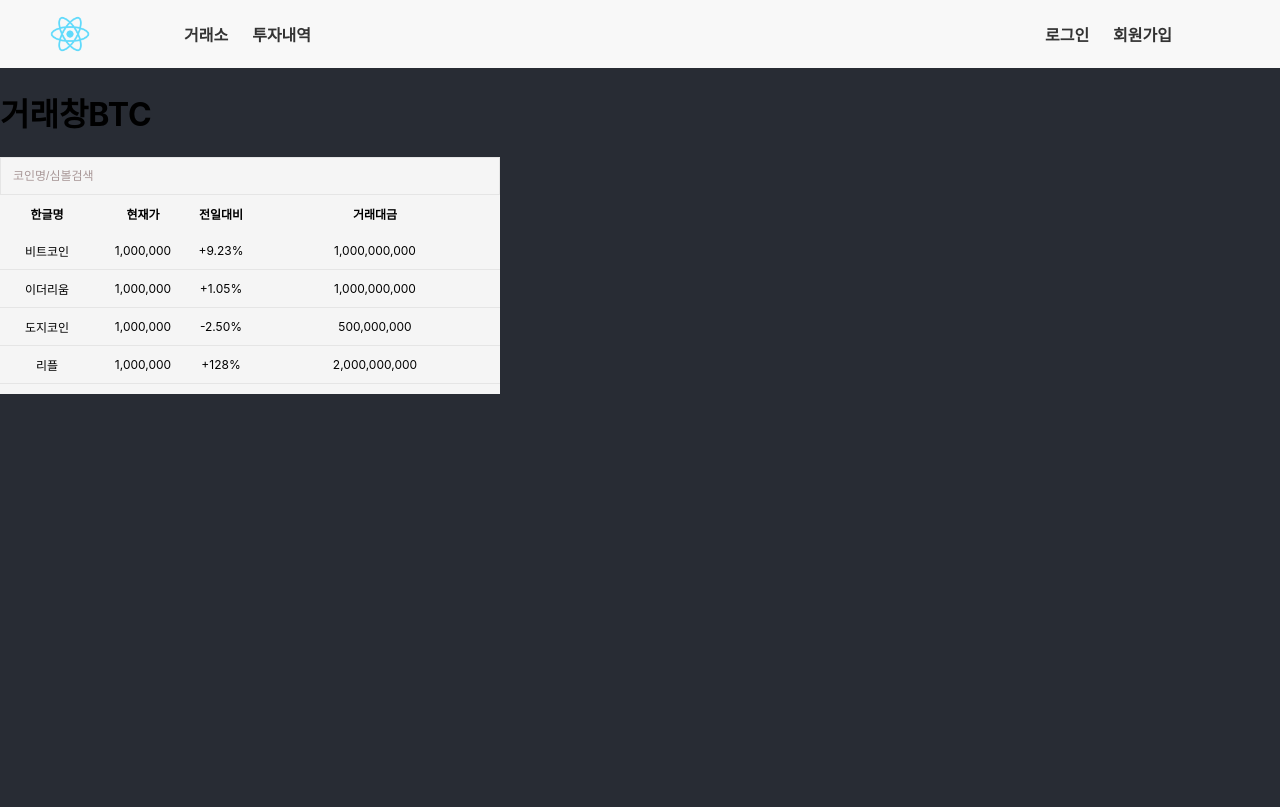
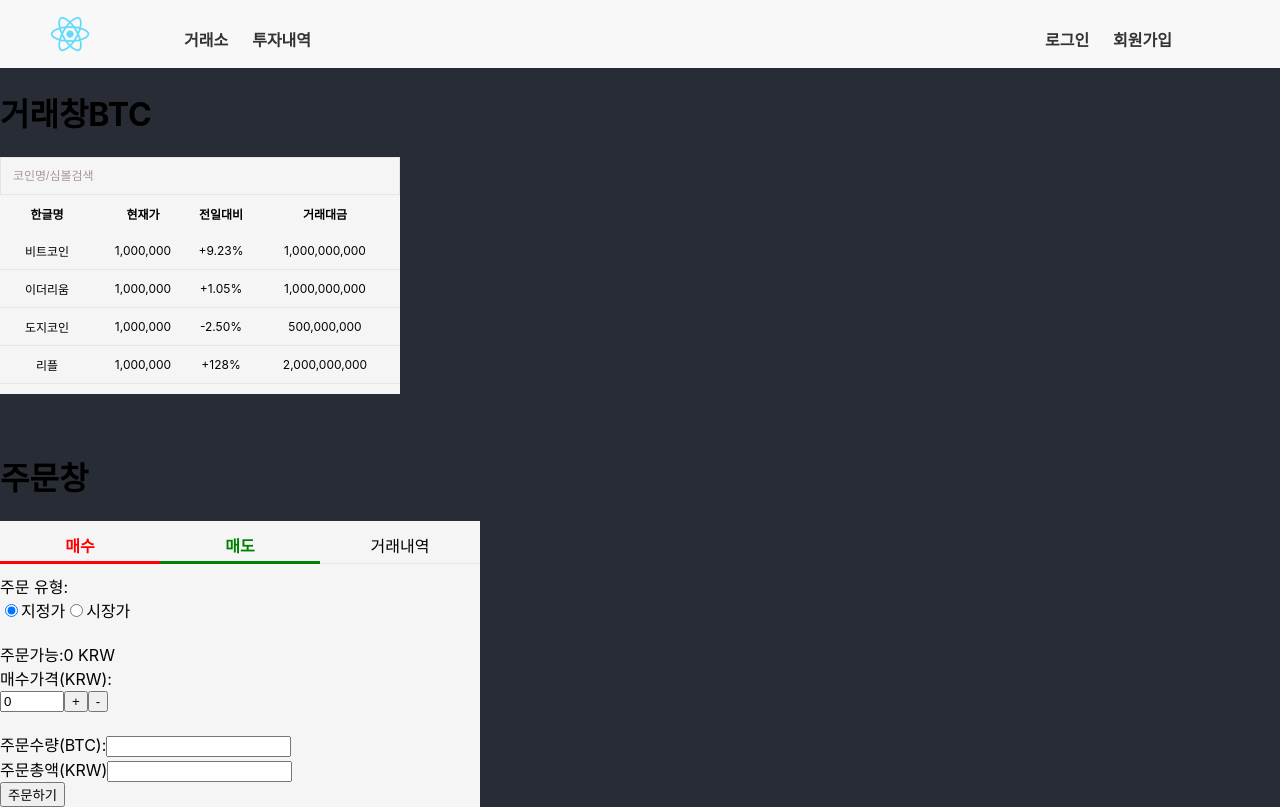
Before and after one commit to Donipop/downbit, a React (Create React App) app: page /trade in a window 1280 px wide. Built offline with nearby package versions, Linux system fonts and the light colour scheme.

Commit message:
trade페이지 주문창 제작중

```diff
--- a/src/App.tsx
+++ b/src/App.tsx
@@ -6,9 +6,9 @@ function App() {
     return (
         <BrowserRouter>
             <Routes>
-        <Route path="/" element={<Home/>} />
-        <Route path="/login" element={<Login/>} />
-        <Route path="/trade" element={<Trade/>} />
+                <Route path="/" element={<Home />} />
+                <Route path="/login" element={<Login />} />
+                <Route path="/trade" element={<Trade />} />
             </Routes>
         </BrowserRouter>
     );
--- a/src/components/layout/Header.tsx
+++ b/src/components/layout/Header.tsx
@@ -3,7 +3,7 @@ import styles from "./header.module.css";
 export default function Header() {
     const isLogin = false;
   return (
-    <header>
+    <header className={styles.header}>
         <div>
             <div className={styles.main}>
                 <h1>
--- a/src/components/layout/header.module.css
+++ b/src/components/layout/header.module.css
@@ -1,4 +1,8 @@
 /* 메인 컨테이너 */
+.header {
+    display: inline;
+    width: 100%;
+}
 .main {
     display: flex;
     justify-content: space-between;
@@ -27,7 +31,7 @@
 
 .login a {
     text-decoration: none;
-    color:red;
+    color: red;
     font-size: 1rem;
     /* 굵기 */
     font-weight: 600;
@@ -44,22 +48,24 @@
 /* li */
 .li {
     margin-right: 1.5rem;
+    /* 밑에 그라데이션 삭제 */
+    background-image: linear-gradient(to bottom, #f8f8f8, #f8f8f8);
+    border: none;
 }
-
 /* a */
 .ul a {
-    text-decoration: none;
     color: #333;
     font-size: 1rem;
     /* 굵기 */
     font-weight: 600;
+    text-decoration: none;
 }
 
 .logo {
     display: block;
     width: 100px;
     height: 40px;
-    background-image: url('http://localhost:3000/logo512.png');
+    background-image: url("http://localhost:3000/logo512.png");
     background-repeat: no-repeat;
     background-position: center;
     background-size: contain;
--- /dev/null
+++ b/src/pages/trade/Order.tsx
@@ -0,0 +1,77 @@
+import styles from "./Styles/order.module.css";
+export default function Order() {
+    return (
+        <main className={styles.order}>
+            <article>
+                <div>
+                    <ul className={styles.ul}>
+                        <li className={styles.buy}>
+                            <div className={styles.btnA}>매수</div>
+                        </li>
+                        <li className={styles.sell}>
+                            <div className={styles.btnA}>매도</div>
+                        </li>
+                        <li>
+                            <div className={styles.btnA}>거래내역</div>
+                        </li>
+                    </ul>
+                </div>
+                <div>
+                    <form className={styles.form}>
+                        <label>주문 유형:</label>
+                        <div>
+                            <label>
+                                <input
+                                    type="radio"
+                                    name="type"
+                                    value="choice"
+                                    checked
+                                />
+                                지정가
+                            </label>
+                            <label>
+                                <input
+                                    type="radio"
+                                    name="type"
+                                    value="market"
+                                />
+                                시장가
+                            </label>
+                        </div>
+                        <br />
+                        <label>주문가능:</label>
+                        <label>0 KRW</label>
+                        <br />
+
+                        <label>매수가격(KRW):</label>
+                        <div className="number-input">
+                            <input
+                                type="number"
+                                min="0"
+                                max="100"
+                                step="1"
+                                value="0"
+                            />
+                            <button className="btn plus-btn">+</button>
+                            <button className="btn minus-btn">-</button>
+                        </div>
+
+                        <br />
+                        <label>주문수량(BTC):</label>
+                        <input type="number" id="price" name="price" />
+                        {/* <input type="number" id="price" name="price" required /> */}
+                        <br />
+                        <label>주문총액(KRW)</label>
+                        <input
+                            type="number"
+                            id="totalPrice"
+                            name="totlaPrice"
+                        />
+                        <br />
+                        <button type="submit">주문하기</button>
+                    </form>
+                </div>
+            </article>
+        </main>
+    );
+}
--- /dev/null
+++ b/src/pages/trade/Styles/order.module.css
@@ -0,0 +1,49 @@
+.order {
+    width: 100%;
+    height: 100%;
+}
+ul {
+    width: 100%;
+    list-style: none;
+    padding: 0;
+    margin: 0;
+    display: inline-flex;
+}
+li {
+    padding: 10px 0 0 0;
+    border-bottom: 1px solid #e5e5e5;
+    background-color: #f5f5f5;
+    display: inline-block;
+}
+li div:hover {
+    text-decoration: underline;
+}
+.btnA {
+    width: 160px;
+    height: 30px;
+    text-align: center;
+    line-height: 30px;
+    color: #000;
+    text-decoration: none;
+    cursor: pointer;
+}
+.buy {
+    border-bottom: red 3px solid;
+}
+.buy div {
+    color: red;
+    font-weight: 600;
+}
+.sell {
+    border-bottom: green 3px solid;
+}
+.sell div {
+    color: green;
+    font-weight: 600;
+}
+.form {
+    width: 480px;
+    height: 100%;
+    padding: 10px 0 0 0;
+    background-color: #f5f5f5;
+}
--- a/src/pages/trade/Trade.tsx
+++ b/src/pages/trade/Trade.tsx
@@ -1,6 +1,7 @@
-import Header from "../../components/layout/Header"
+import Header from "../../components/layout/Header";
 import { useLocation } from "react-router-dom";
 import CodeSelect from "./CodeSelect";
+import Order from "./Order";
 
 function Trade() {
     const { search } = useLocation();
@@ -8,15 +9,16 @@ function Trade() {
 
     return (
         <main>
-            <Header/>
-            <h1>
-                거래창{code}
-            </h1>
-            <div style={{width: "500px"}}>
-                <CodeSelect/>
+            <Header />
+            <h1>거래창{code}</h1>
+            <div style={{ width: "400px" }}>
+                <CodeSelect />
             </div>
-
+            <h1>주문창</h1>
+            <div style={{ width: "480px"}}>
+                <Order />
+            </div>
         </main>
     );
-    }
+}
 export default Trade;
```
Also changed, not shown: src/pages/trade/CodeSelect.tsx (+9 -3 lines). Lines whose indentation alone changed are shown as unchanged.
